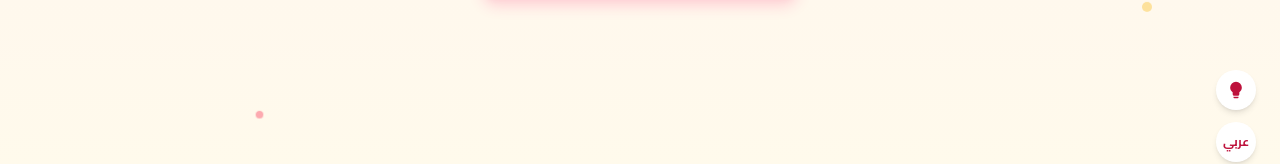
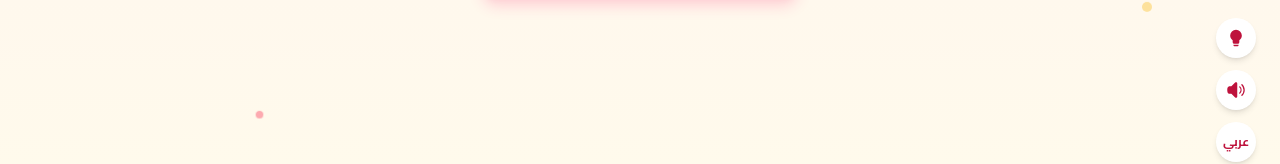
Before and after one commit to paula-a-pham/secret-friend, a React (Vite) app: page / in a window 1280 px wide. Both pictures are taken after a click on the button "Menu". Shown: the part 558-722 px from the top of the page. Built offline with nearby package versions, Linux system fonts and the light colour scheme.

Commit message:
feat: add mute/unmute sounds toggle in FAB menu
Persist preference in localStorage. Speaker icon in the FAB menu
toggles between muted and unmuted states.

Co-Authored-By: Claude Opus 4.6 (1M context) <noreply@anthropic.com>

```diff
--- a/src/components/GameIdeaButton.tsx
+++ b/src/components/GameIdeaButton.tsx
@@ -1,10 +1,12 @@
 import { useState, useEffect, type MouseEvent } from 'react'
+import { isMuted, toggleMute } from '../utils/sounds'
 import { useLanguage } from '../i18n/LanguageContext'
 
 export default function GameIdeaButton() {
   const [expanded, setExpanded] = useState(false)
   const [showInfo, setShowInfo] = useState(false)
   const [closingInfo, setClosingInfo] = useState(false)
+  const [soundMuted, setSoundMuted] = useState(isMuted)
   const { t, lang, toggleLanguage } = useLanguage()
 
   function toggleMenu(e: MouseEvent) {
@@ -16,6 +18,11 @@ export default function GameIdeaButton() {
     e.stopPropagation()
     toggleLanguage()
     setExpanded(false)
+  }
+
+  function handleSound(e: MouseEvent) {
+    e.stopPropagation()
+    setSoundMuted(toggleMute())
   }
 
   function handleInfo(e: MouseEvent) {
@@ -61,7 +68,7 @@ export default function GameIdeaButton() {
                 ? 'opacity-100 scale-100 translate-y-0'
                 : 'opacity-0 scale-75 translate-y-4'
             }`}
-            style={{ transitionDelay: expanded ? '80ms' : '0ms' }}
+            style={{ transitionDelay: expanded ? '120ms' : '0ms' }}
             aria-label={t('howToPlay')}
             title={t('howToPlay')}
             tabIndex={expanded ? 0 : -1}
@@ -69,6 +76,30 @@ export default function GameIdeaButton() {
             <svg xmlns="http://www.w3.org/2000/svg" viewBox="0 0 24 24" fill="currentColor" className="w-5 h-5">
               <path d="M12 2a7 7 0 0 0-7 7c0 2.38 1.19 4.47 3 5.74V17a2 2 0 0 0 2 2h4a2 2 0 0 0 2-2v-2.26c1.81-1.27 3-3.36 3-5.74a7 7 0 0 0-7-7ZM9 21a1 1 0 0 0 1 1h4a1 1 0 0 0 1-1v-1H9v1Z" />
             </svg>
+          </button>
+
+          <button
+            onClick={handleSound}
+            className={`w-10 h-10 bg-white text-primary-700 rounded-full shadow-md flex items-center justify-center transition-all duration-200 hover:bg-primary-50 ${
+              expanded
+                ? 'opacity-100 scale-100 translate-y-0'
+                : 'opacity-0 scale-75 translate-y-4'
+            }`}
+            style={{ transitionDelay: expanded ? '80ms' : '0ms' }}
+            aria-label={soundMuted ? t('unmuteSound') : t('muteSound')}
+            title={soundMuted ? t('unmuteSound') : t('muteSound')}
+            tabIndex={expanded ? 0 : -1}
+          >
+            {soundMuted ? (
+              <svg xmlns="http://www.w3.org/2000/svg" viewBox="0 0 24 24" fill="currentColor" className="w-5 h-5">
+                <path d="M13.5 4.06c0-1.336-1.616-2.005-2.56-1.06l-4.5 4.5H4.508c-1.141 0-2.318.664-2.66 1.905A9.76 9.76 0 0 0 1.5 12c0 .898.121 1.768.35 2.595.341 1.24 1.518 1.905 2.659 1.905h1.93l4.5 4.5c.945.945 2.561.276 2.561-1.06V4.06ZM17.78 9.22a.75.75 0 1 0-1.06 1.06L18.44 12l-1.72 1.72a.75.75 0 1 0 1.06 1.06l1.72-1.72 1.72 1.72a.75.75 0 1 0 1.06-1.06L20.56 12l1.72-1.72a.75.75 0 1 0-1.06-1.06l-1.72 1.72-1.72-1.72Z" />
+              </svg>
+            ) : (
+              <svg xmlns="http://www.w3.org/2000/svg" viewBox="0 0 24 24" fill="currentColor" className="w-5 h-5">
+                <path d="M13.5 4.06c0-1.336-1.616-2.005-2.56-1.06l-4.5 4.5H4.508c-1.141 0-2.318.664-2.66 1.905A9.76 9.76 0 0 0 1.5 12c0 .898.121 1.768.35 2.595.341 1.24 1.518 1.905 2.659 1.905h1.93l4.5 4.5c.945.945 2.561.276 2.561-1.06V4.06ZM18.584 5.106a.75.75 0 0 1 1.06 0c3.808 3.807 3.808 9.98 0 13.788a.75.75 0 0 1-1.06-1.06 8.25 8.25 0 0 0 0-11.668.75.75 0 0 1 0-1.06Z" />
+                <path d="M15.932 7.757a.75.75 0 0 1 1.061 0 6 6 0 0 1 0 8.486.75.75 0 0 1-1.06-1.061 4.5 4.5 0 0 0 0-6.364.75.75 0 0 1 0-1.06Z" />
+              </svg>
+            )}
           </button>
 
           <button
--- a/src/i18n/translations.ts
+++ b/src/i18n/translations.ts
@@ -100,6 +100,8 @@ export const translations: Record<string, Record<string, string>> = {
     // FAB
     menu: 'Menu',
     close: 'Close',
+    muteSound: 'Mute sounds',
+    unmuteSound: 'Unmute sounds',
 
     // PIN Input
     pinDigit: 'PIN digit {n}',
@@ -204,6 +206,8 @@ export const translations: Record<string, Record<string, string>> = {
     // FAB
     menu: '\u0627\u0644\u0642\u0627\u0626\u0645\u0629',
     close: '\u0625\u063a\u0644\u0627\u0642',
+    muteSound: '\u0643\u062a\u0645 \u0627\u0644\u0635\u0648\u062a',
+    unmuteSound: '\u062a\u0634\u063a\u064a\u0644 \u0627\u0644\u0635\u0648\u062a',
 
     // PIN Input
     pinDigit: '\u0631\u0642\u0645 PIN {n}',
--- a/src/utils/sounds.ts
+++ b/src/utils/sounds.ts
@@ -1,4 +1,13 @@
 let ctx: AudioContext | null = null
+let muted = localStorage.getItem('soundMuted') === 'true'
+
+export function isMuted(): boolean { return muted }
+
+export function toggleMute(): boolean {
+  muted = !muted
+  localStorage.setItem('soundMuted', String(muted))
+  return muted
+}
 
 function getCtx(): AudioContext {
   if (!ctx) ctx = new (window.AudioContext || (window as unknown as { webkitAudioContext: typeof AudioContext }).webkitAudioContext)()
@@ -8,6 +17,7 @@ function getCtx(): AudioContext {
 
 function playNote(freq: number, duration: number, volume = 0.1, type: OscillatorType = 'sine', delay = 0): void {
   try {
+    if (muted) return
     const c = getCtx()
     const osc = c.createOscillator()
     const gain = c.createGain()
```
